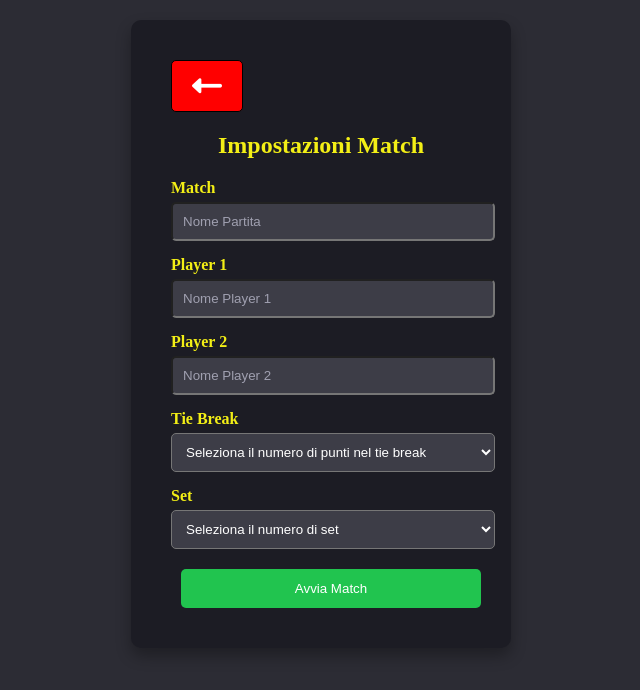
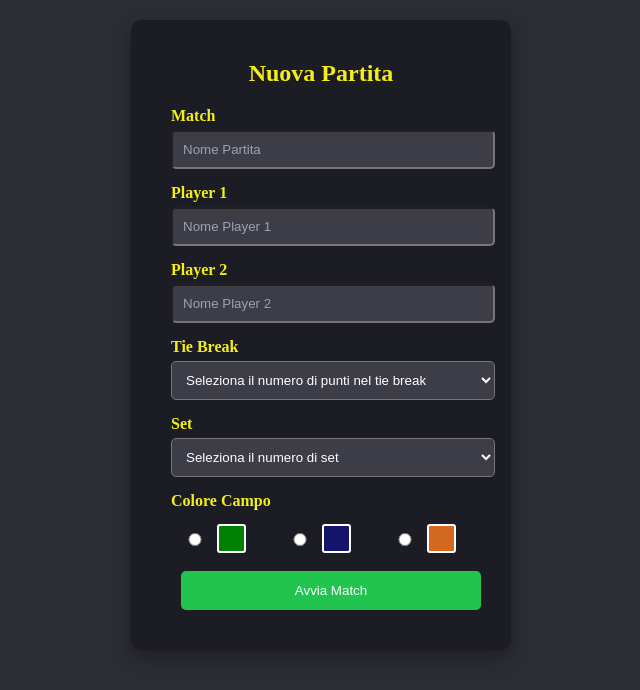
Before and after one commit to Nino26ct/TennisWeb, a plain HTML site: page index.html in a window 1280 px wide. Shown: the whole page, without its empty margins (319-959 px from the left). Drawn offline with Linux system fonts and the light colour scheme.

Commit message:
nuovo aggiornamento

```diff
--- a/Home.js
+++ b/Home.js
@@ -84,3 +84,13 @@ startMatchButton.addEventListener("click", () => {
   // Reindirizza alla pagina match.html
   window.location.href = "match.html";
 });
+
+document
+  .querySelectorAll('input[name="colore-campo"]')
+  .forEach((input, index) => {
+    input.addEventListener("change", function () {
+      // Trova il colore associato alla color-box corrispondente
+      const colore = input.nextElementSibling.style.backgroundColor;
+      localStorage.setItem("campoColor", colore);
+    });
+  });
--- a/index.css
+++ b/index.css
@@ -32,6 +32,7 @@ body {
 
 h2 {
   margin-bottom: 20px;
+  margin-top: 0;
 }
 
 label {
@@ -73,6 +74,29 @@ form button {
   transition: background-color 0.3s ease;
 }
 
+#colore-campo {
+  display: flex;
+  gap: 30px; /* Spaziatura tra i checkbox */
+  color: white;
+}
+
+#colore-campo input[type="radio"] {
+  margin-top: 18px;
+}
+
+#colore-campo label {
+  display: flex;
+  align-items: center; /* Allinea il testo verticalmente con il checkbox */
+}
+
+.color-box {
+  display: inline-block;
+  width: 50px;
+  height: 25px;
+  border: 2px solid white;
+  border-radius: 3px;
+}
+
 .back-button {
   width: 30px;
   background-color: red; /* Colore blu */
@@ -81,18 +105,20 @@ form button {
   padding: 10px 20px; /* Distanze interne */
   font-size: 30px; /* Dimensione del testo */
   cursor: pointer; /* Cambia il cursore al passaggio del mouse */
+
   display: flex;
   align-items: center;
   text-align: center;
   border-radius: 5px; /* Angoli arrotondati */
   border: 1px solid black;
   text-decoration: none;
-  /* margin-bottom: 20px; */
+  margin-bottom: 20px;
 }
 
 .back-button i {
   margin-right: 8px; /* Distanza tra l'icona e il testo */
 }
+
 @media screen and (orientation: landscape) {
   body {
     overflow-y: auto;
--- a/index.html
+++ b/index.html
@@ -15,10 +15,7 @@
     <div class="section"></div>
 
     <div class="container">
-        <a href="match.html" class="back-button">
-            <i class="fas fa-long-arrow-alt-left"></i>
-        </a>
-        <h2> Impostazioni Match </h2>
+        <h2> Nuova Partita </h2>
 
         <form id="impostazioni">
 
@@ -51,7 +48,21 @@
                 <option value="5">5</option>
             </select>
 
-
+            <label for="colore-campo">Colore Campo</label>
+            <div id="colore-campo">
+                <label>
+                    <input type="radio" name="colore-campo" value="Erba" required>
+                    <span class="color-box" style="background-color: green;"></span>
+                </label>
+                <label>
+                    <input type="radio" name="colore-campo" value="Materiale Sintetico" required>
+                    <span class="color-box" style="background-color: rgba(17, 17, 141, 0.671);"></span>
+                </label>
+                <label>
+                    <input type="radio" name="colore-campo" value="Terra Rossa" required>
+                    <span class="color-box" style="background-color: rgb(210, 105, 30);"></span>
+                </label>
+            </div>
 
             <button type="button" id="start-match">Avvia Match</button>
         </form>
```
Also changed, not shown: match.js (+18 -3 lines).
